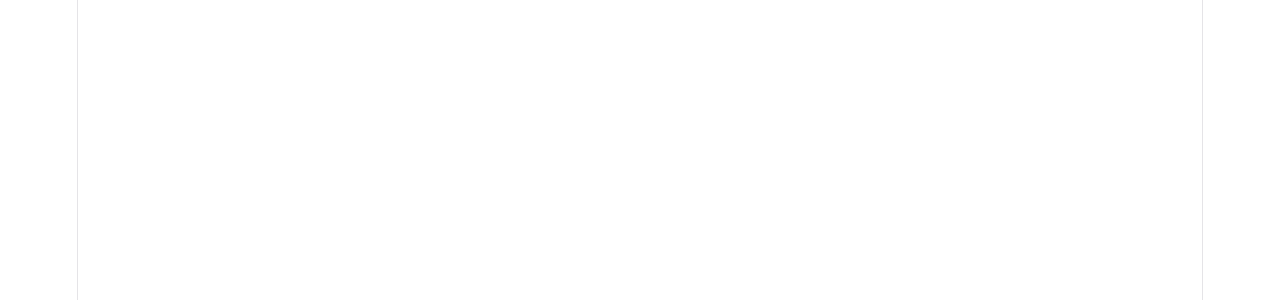
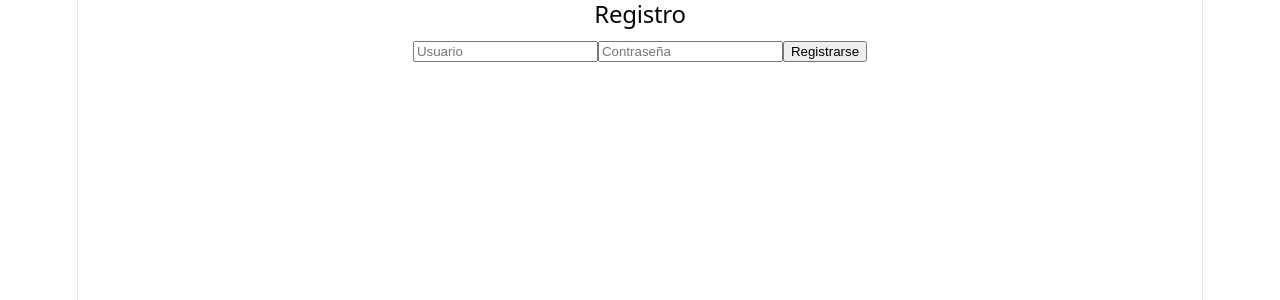
Before and after one commit to vmValeriaMontano/DWF_LAB_mg250290_frontend, a React app: page /register in a window 1280 px wide. Before the commit this address had no page. Shown: the top 300 px of the page. Built offline with nearby package versions, Linux system fonts and the light colour scheme; the HTML template or start-up script is replaced by a standard one.

Commit message:
agregar: opcion de registro funcionando, actualizar: conexion con la API

```diff
--- a/src/App.jsx
+++ b/src/App.jsx
@@ -1,7 +1,9 @@
 import { BrowserRouter, Routes, Route } from "react-router-dom";
 import Index from "./pages/Index";
 import Login from "./pages/Login";
+import Materias from "./pages/Materias";
 import Opciones from "./pages/Opciones";
+import Register from "./pages/Register";
 
 function App() {
   return (
@@ -11,6 +13,8 @@ function App() {
         <Route path="/" element={<Index />} />
         <Route path="/login" element={<Login />} />
         <Route path="/opciones" element={<Opciones />} />
+        <Route path="/materias" element={<Materias />} />
+        <Route path="/register" element={<Register />} />
       </Routes>
     </BrowserRouter>
   );
--- a/src/api/axiosConfig.js
+++ b/src/api/axiosConfig.js
@@ -4,12 +4,19 @@
 import axios from "axios";
 
 const api = axios.create({
-    baseURL : "http://localhost:8080"
+    baseURL: "http://localhost:8080"
 });
 
-api.interceptors.request.use((config) =>{
+api.interceptors.request.use((config) => {
+
     const token = localStorage.getItem("token");
-    if(token){
+
+    // NO enviar token en login | register
+    if (
+        token &&
+        config.url !== "/auth/login" &&
+        config.url !== "/auth/register"
+    ) {
         config.headers.Authorization = `Bearer ${token}`;
     }
 
--- a/src/pages/Materias.jsx
+++ b/src/pages/Materias.jsx
@@ -0,0 +1,38 @@
+import { useNavigate } from "react-router-dom";
+
+function Materias() {
+
+    const navigate = useNavigate();
+
+    return (
+        <div className="container mt-5 text-center">
+
+            <h1 className="mb-4">MATERIAS</h1>
+
+            <div className="d-grid gap-3 col-6 mx-auto">
+
+                <button className="btn btn-primary btn-lg"
+                    onClick={() => navigate("./componets/materias/MateriaList.jsx")}
+                >
+                    Lista de Materias
+                </button>
+
+                <button className="btn btn-success btn-lg"
+                    onClick={() => navigate("./componets/materias/MateriaForm.jsx")}
+                >
+                    Agregar Materia
+                </button>
+
+                <button className="btn btn-warning btn-lg"
+                    onClick={() => navigate("./componets/materias/MateriaItem.jsx")}
+                >
+                    Eliminar Materia
+                </button>
+
+            </div>
+
+        </div>
+    );
+}
+
+export default Materias;
--- /dev/null
+++ b/src/pages/Register.jsx
@@ -0,0 +1,68 @@
+import { useState } from "react";
+import { useNavigate } from "react-router-dom";
+import api from "../api/axiosConfig";
+
+function Register() {
+
+    const [username, setUsername] = useState("");
+    const [password, setPassword] = useState("");
+
+    const navigate = useNavigate();
+
+    const register = async () => {
+
+        try {
+
+            await api.post("/auth/register", {
+                username,
+                password
+            });
+
+            alert("Usuario registrado");
+
+            navigate("/login");
+
+        } catch (error) {
+
+            console.log(error);
+
+            alert("Error al registrar");
+        }
+    };
+
+    return (
+
+        <div className="container mt-5">
+
+            <div className="card p-4">
+
+                <h2>Registro</h2>
+
+                <input
+                    type="text"
+                    className="form-control mt-3"
+                    placeholder="Usuario"
+                    onChange={(e) => setUsername(e.target.value)}
+                />
+
+                <input
+                    type="password"
+                    className="form-control mt-3"
+                    placeholder="Contraseña"
+                    onChange={(e) => setPassword(e.target.value)}
+                />
+
+                <button
+                    className="btn btn-success mt-3"
+                    onClick={register}
+                >
+                    Registrarse
+                </button>
+
+            </div>
+
+        </div>
+    );
+}
+
+export default Register;
```
Also changed, not shown: src/componets/materias/MateriaForm.jsx (+34 -0 lines), src/componets/materias/MateriaItem.jsx (+20 -0 lines), src/componets/materias/MateriaList.jsx (+23 -0 lines).
